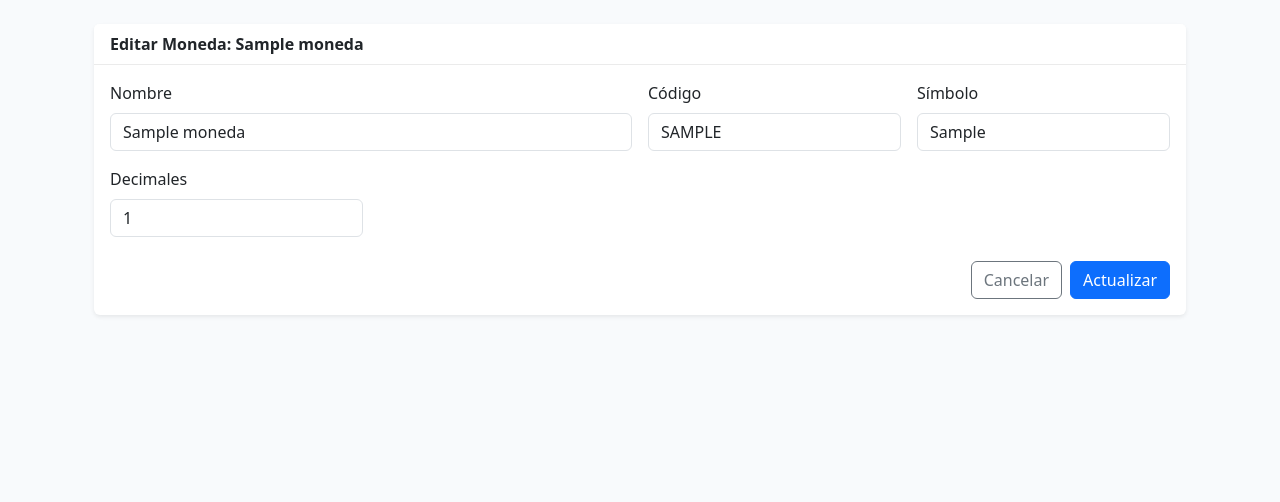
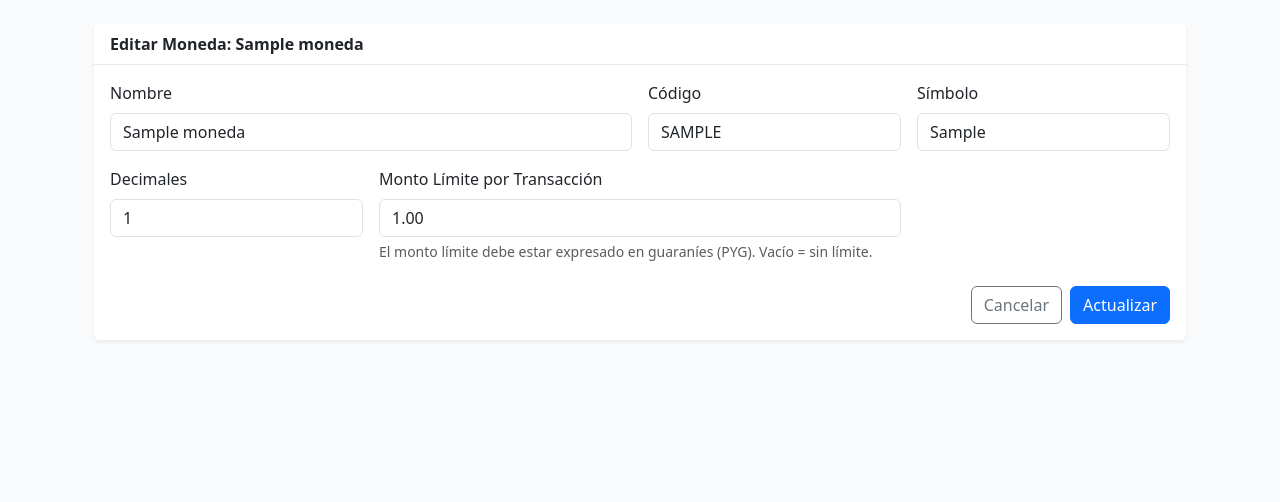
Before and after one commit to ingenieria-software-fpuna/global-exchange, a Django app: page /monedas/editar/1/ in a window 1280 px wide. Shown: the part 152-654 px from the top of the page. Run offline with Django 5.2, Linux system fonts and the light colour scheme; a user stored in the database is signed in; tables that the repository leaves empty hold one stand-in row (values such as "Sample post").

Commit message:
Agregar campos de limites a clientes y monedas

```diff
--- a/monedas/templates/monedas/moneda_form.html
+++ b/monedas/templates/monedas/moneda_form.html
@@ -40,6 +40,14 @@
             {{ form.decimales }}
             {% for e in form.decimales.errors %}<div class="text-danger small">{{ e }}</div>{% endfor %}
           </div>
+          {% if form.monto_limite_transaccion %}
+          <div class="col-md-6">
+            <label class="form-label" for="id_monto_limite_transaccion">Monto Límite por Transacción</label>
+            {{ form.monto_limite_transaccion }}
+            {% for e in form.monto_limite_transaccion.errors %}<div class="text-danger small">{{ e }}</div>{% endfor %}
+            {% if form.monto_limite_transaccion.help_text %}<div class="form-text">{{ form.monto_limite_transaccion.help_text }}</div>{% endif %}
+          </div>
+          {% endif %}
         </div>
 
         <div class="d-flex justify-content-end mt-4">
```
Also changed, not shown: clientes/templates/clientes/cliente_form.html (+8 -0 lines).
